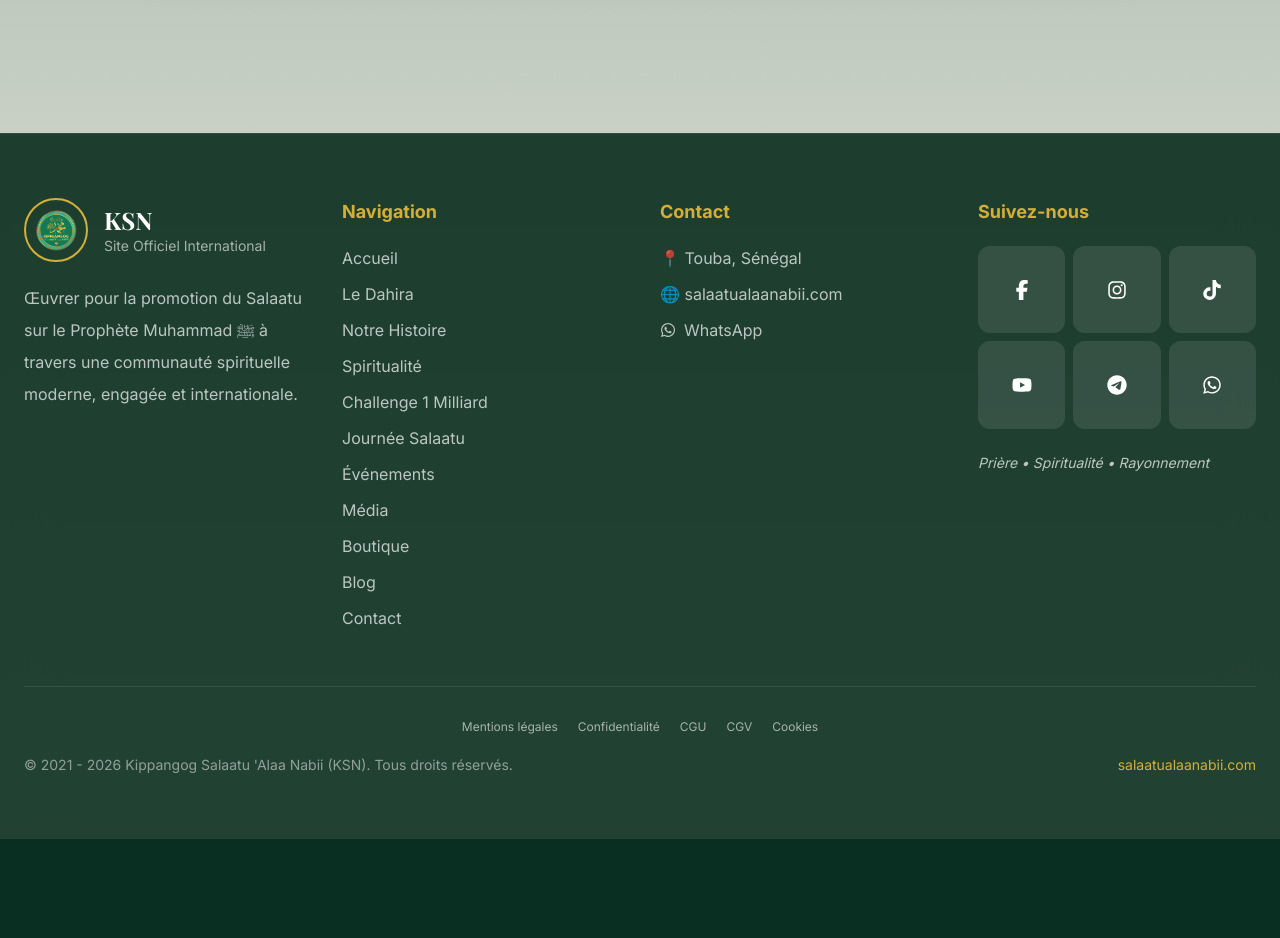
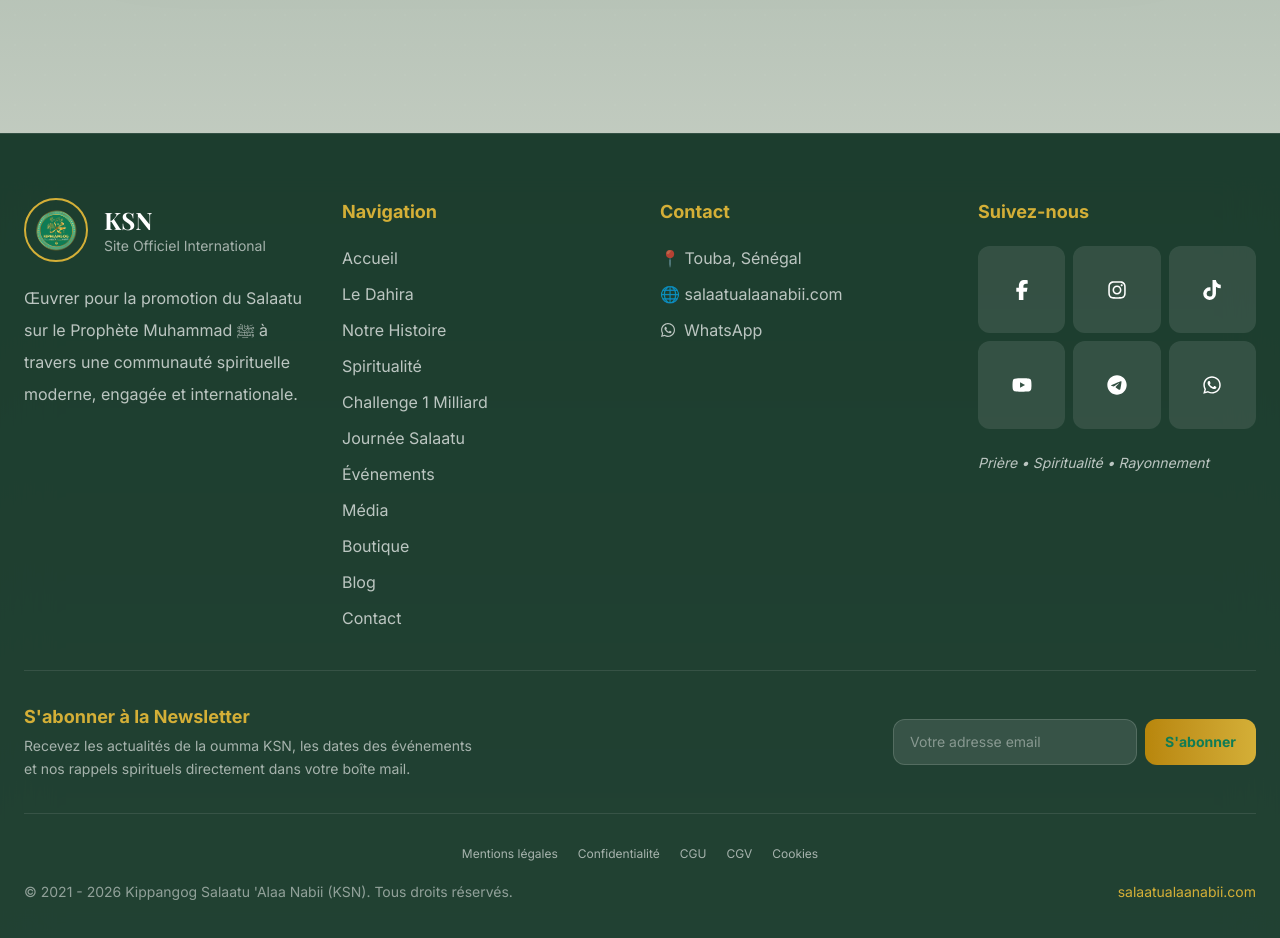
Before and after one commit to papebirima374/ksn-site, a Next.js app: page /journee-salaatu in a window 1280 px wide. Shown: the part 6300-7238 px from the top of the page. Before the commit the page ends 7139 px from the top, so only its background shows below. Built offline with nearby package versions, Linux system fonts and the light colour scheme; no server answers; the database is empty.

Commit message:
feat: add newsletter subscription form in Footer writing to Firestore

```diff
--- a/components/layout/Footer.tsx
+++ b/components/layout/Footer.tsx
@@ -1,5 +1,8 @@
 "use client";
 
+import { useState, FormEvent } from "react";
+import { addDoc, collection } from "firebase/firestore";
+import { getDb } from "@/lib/firebase";
 import Image from "next/image";
 import Link from "next/link";
 import {
@@ -24,6 +27,35 @@ const SOCIALS = [
 
 export default function Footer() {
   const { t } = useT();
+
+  const [newsletterEmail, setNewsletterEmail] = useState("");
+  const [newsletterStatus, setNewsletterStatus] = useState<"idle" | "success" | "error">("idle");
+  const [newsletterMsg, setNewsletterMsg] = useState("");
+  const [submittingNewsletter, setSubmittingNewsletter] = useState(false);
+
+  const handleSubscribeNewsletter = async (e: FormEvent) => {
+    e.preventDefault();
+    if (!newsletterEmail) return;
+    setSubmittingNewsletter(true);
+    setNewsletterStatus("idle");
+    setNewsletterMsg("");
+
+    try {
+      const db = getDb();
+      await addDoc(collection(db, "newsletter_subscribers"), {
+        email: newsletterEmail.trim().toLowerCase(),
+        subscribedAt: Date.now(),
+      });
+      setNewsletterStatus("success");
+      setNewsletterEmail("");
+    } catch (err) {
+      console.error("Newsletter subscription error:", err);
+      setNewsletterStatus("error");
+      setNewsletterMsg("Une erreur est survenue lors de l'inscription. Veuillez réessayer.");
+    } finally {
+      setSubmittingNewsletter(false);
+    }
+  };
 
   const navLinks = [
     { label: t("nav.home"), href: "/" },
@@ -132,7 +164,48 @@ export default function Footer() {
           </div>
         </div>
 
-        <div className="border-t border-white/10 mt-10 sm:mt-14 pt-6 sm:pt-8">
+        {/* NEWSLETTER ROW */}
+        <div className="border-t border-white/10 mt-10 pt-8 flex flex-col md:flex-row items-center justify-between gap-6">
+          <div className="max-w-md">
+            <h4 className="text-[#D4AF37] font-bold text-base sm:text-lg">
+              S&apos;abonner à la Newsletter
+            </h4>
+            <p className="text-white/60 text-xs sm:text-sm mt-1 leading-relaxed">
+              Recevez les actualités de la oumma KSN, les dates des événements et nos rappels spirituels directement dans votre boîte mail.
+            </p>
+          </div>
+
+          <form onSubmit={handleSubscribeNewsletter} className="w-full md:w-auto max-w-md flex flex-col sm:flex-row gap-2">
+            <input
+              type="email"
+              required
+              value={newsletterEmail}
+              onChange={(e) => setNewsletterEmail(e.target.value)}
+              placeholder="Votre adresse email"
+              className="bg-white/10 border border-white/15 rounded-xl px-4 py-3 text-xs sm:text-sm text-white placeholder-white/40 focus:border-[#D4AF37] outline-none min-w-[240px] flex-1"
+            />
+            <button
+              type="submit"
+              disabled={submittingNewsletter}
+              className="bg-gradient-to-r from-[#B8860B] to-[#D4AF37] text-[#0F7C55] font-bold px-5 py-3 rounded-xl hover:opacity-95 transition text-xs sm:text-sm whitespace-nowrap disabled:opacity-70"
+            >
+              {submittingNewsletter ? "Envoi..." : "S'abonner"}
+            </button>
+          </form>
+        </div>
+
+        {newsletterStatus === "success" && (
+          <p className="text-emerald-400 text-xs mt-2 font-semibold text-center md:text-right">
+            Inscription réussie ! Merci pour votre confiance.
+          </p>
+        )}
+        {newsletterStatus === "error" && (
+          <p className="text-red-400 text-xs mt-2 font-semibold text-center md:text-right">
+            {newsletterMsg}
+          </p>
+        )}
+
+        <div className="border-t border-white/10 mt-8 pt-6 sm:pt-8">
           <div className="flex flex-wrap justify-center gap-x-5 gap-y-2 text-xs text-white/60 mb-5">
             <Link href="/mentions-legales" className="hover:text-[#D4AF37] transition">Mentions légales</Link>
             <Link href="/confidentialite" className="hover:text-[#D4AF37] transition">Confidentialité</Link>
```
